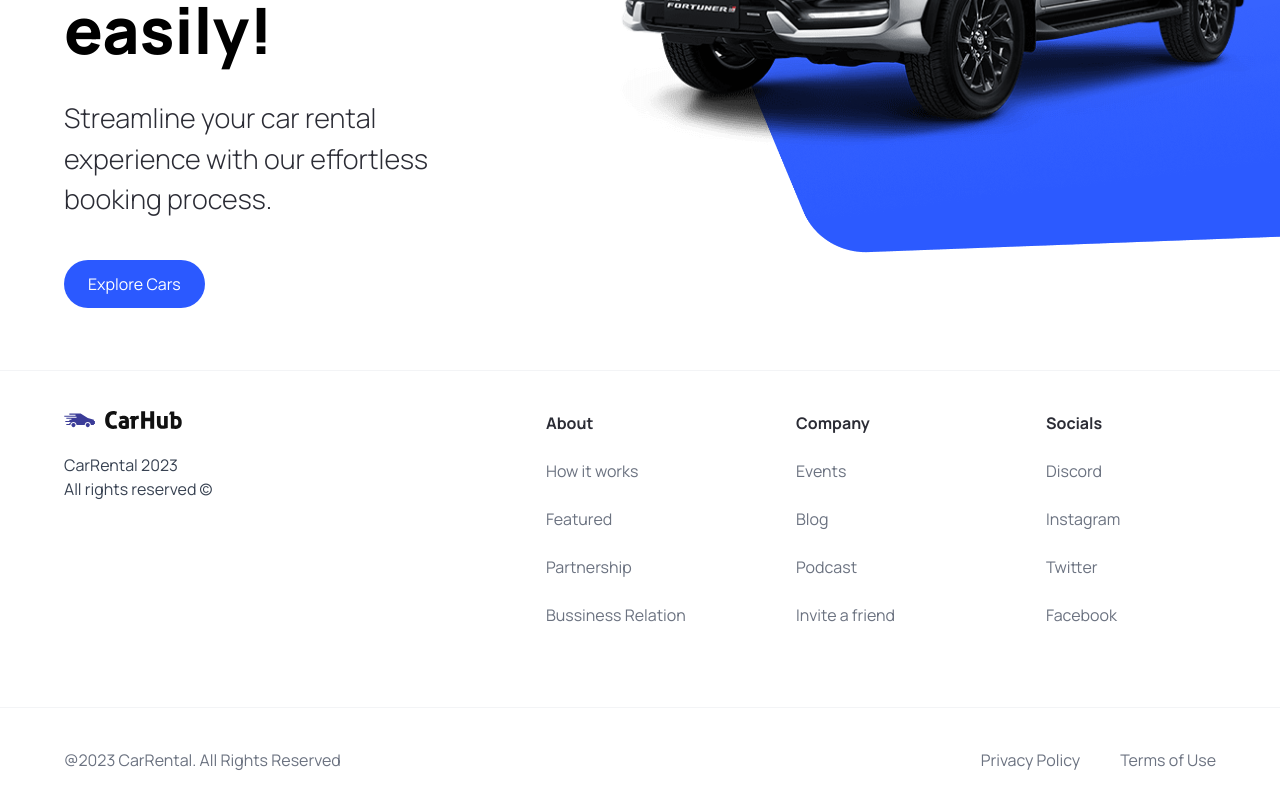
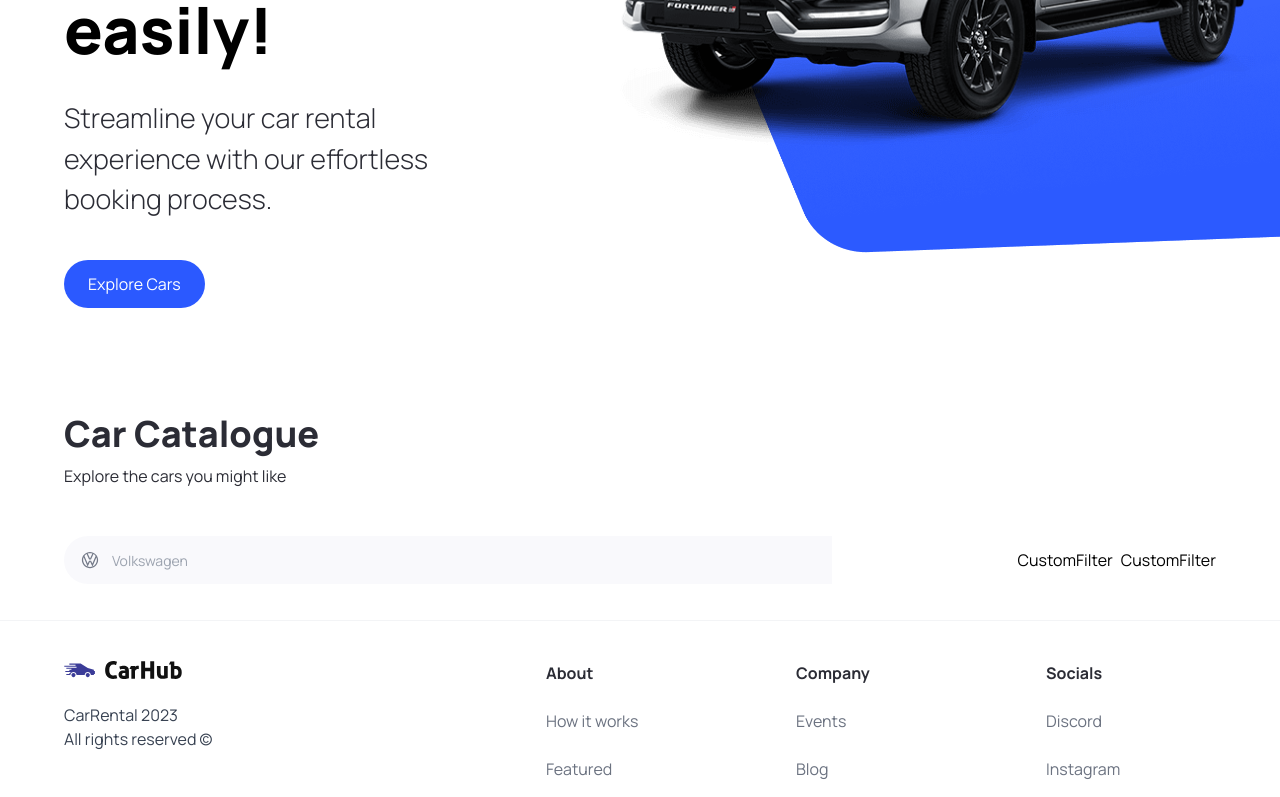
Before and after one commit to AliMoradpour/carRentAppNext.js, a Next.js app: page / in a window 1280 px wide. Shown: the part 450-1247 px from the top of the page. Built offline with nearby package versions, Linux system fonts and the light colour scheme.

Commit message:
make the car Cataloge structures

```diff
--- a/app/page.tsx
+++ b/app/page.tsx
@@ -1,9 +1,24 @@
-import { Hero } from "@/components";
+import { CustomFilter, Hero, SearchBar } from "@/components";
 
 export default function Home() {
   return (
     <main className="overflow-hidden">
       <Hero />
+      <div className="mt-12 padding-x padding-y max-width" id="discover">
+        <div className="home__text-container">
+          <h1 className="text-4xl font-extrabold">Car Catalogue</h1>
+          <p>Explore the cars you might like</p>
+        </div>
+
+        <div className="home__filters">
+          <SearchBar />
+
+          <div className="home__filter-container">
+            <CustomFilter title="fuel" />
+            <CustomFilter title="year" />
+          </div>
+        </div>
+      </div>
     </main>
   );
 }
--- /dev/null
+++ b/components/CustomFilter.tsx
@@ -0,0 +1,8 @@
+
+const CustomFilter = () => {
+  return (
+    <div>CustomFilter</div>
+  )
+}
+
+export default CustomFilter
--- /dev/null
+++ b/components/SearchBar.tsx
@@ -0,0 +1,24 @@
+"use client"
+
+import { useState } from "react"
+import { SearchManufacturer } from "."
+
+
+const SearchBar = () => {
+
+const [manufacturer, setManufacturer] = useState('')
+
+    const handleSearch = ()=>{
+
+    }
+
+  return (
+    <form className="searchbar" onSubmit={handleSearch}>
+        <div className="searchbar__item">
+            <SearchManufacturer manufacturer={manufacturer} setManufacturer={setManufacturer}/>
+        </div>
+    </form>
+  )
+}
+
+export default SearchBar
--- /dev/null
+++ b/components/SearchManufacturer.tsx
@@ -0,0 +1,52 @@
+"use client";
+
+import { Combobox, Transition } from "@headlessui/react";
+
+import { SearchManufacturerProps } from "@/types";
+import Image from "next/image";
+import { useState, Fragment } from "react";
+
+const SearchManufacturer = ({
+  manufacturer,
+  setManufacturer,
+}: SearchManufacturerProps) => {
+  const [query, setQuery] = useState("");
+
+  return (
+    <div className="search-manufacturer">
+      <Combobox>
+        <div className="relative w-full">
+          <Combobox.Button className="absolute top-[14px]">
+            <Image
+              src="/car-logo.svg"
+              width={20}
+              height={20}
+              className="ml-4"
+              alt="Car Logo"
+            />
+          </Combobox.Button>
+          <Combobox.Input
+            className="search-manufacturer__input"
+            placeholder="Volkswagen"
+            displayValue={(manufacturer: string) => manufacturer}
+            onChange={(e) => setQuery(e.target.value)}
+          />
+          <Transition
+            as={Fragment}
+            leave="transition ease-in duration-100"
+            leaveFrom="opacity-100"
+            leaveTo="opacity-0"
+            afterLeave={() => setQuery("")}>
+
+              <Combobox.Options>
+
+              </Combobox.Options>
+
+            </Transition>
+        </div>
+      </Combobox>
+    </div>
+  );
+};
+
+export default SearchManufacturer;
--- a/components/index.ts
+++ b/components/index.ts
@@ -2,6 +2,9 @@
 import CustomButton from "./CustomButton";
 import Navbar from "./Navbar";
 import Footer from "./Footer";
+import SearchBar from "./SearchBar";
+import CustomFilter from "./CustomFilter"
+import SearchManufacturer from "./SearchManufacturer"
 
 
 export {
@@ -9,4 +12,7 @@
     CustomButton,
     Navbar,
     Footer,
+    SearchBar,
+    CustomFilter,
+    SearchManufacturer
 }
--- a/package.json
+++ b/package.json
@@ -9,6 +9,7 @@
     "lint": "next lint"
   },
   "dependencies": {
+    "@headlessui/react": "^1.7.16",
     "@types/node": "20.4.5",
     "@types/react": "18.2.17",
     "@types/react-dom": "18.2.7",
--- a/types/index.ts
+++ b/types/index.ts
@@ -4,5 +4,9 @@
   title: string;
   containerStyles?: string;
   handleClick?: MouseEventHandler<HTMLButtonElement>;
-  btnType?: "button" | "submit"
+  btnType?: "button" | "submit";
 }
+export interface SearchManufacturerProps {
+  manufacturer: string;
+  setManufacturer: (manufacturer: string) => void;
+}
```
Also changed, not shown: 1 other file (tests, documents, lock files or other folders).
